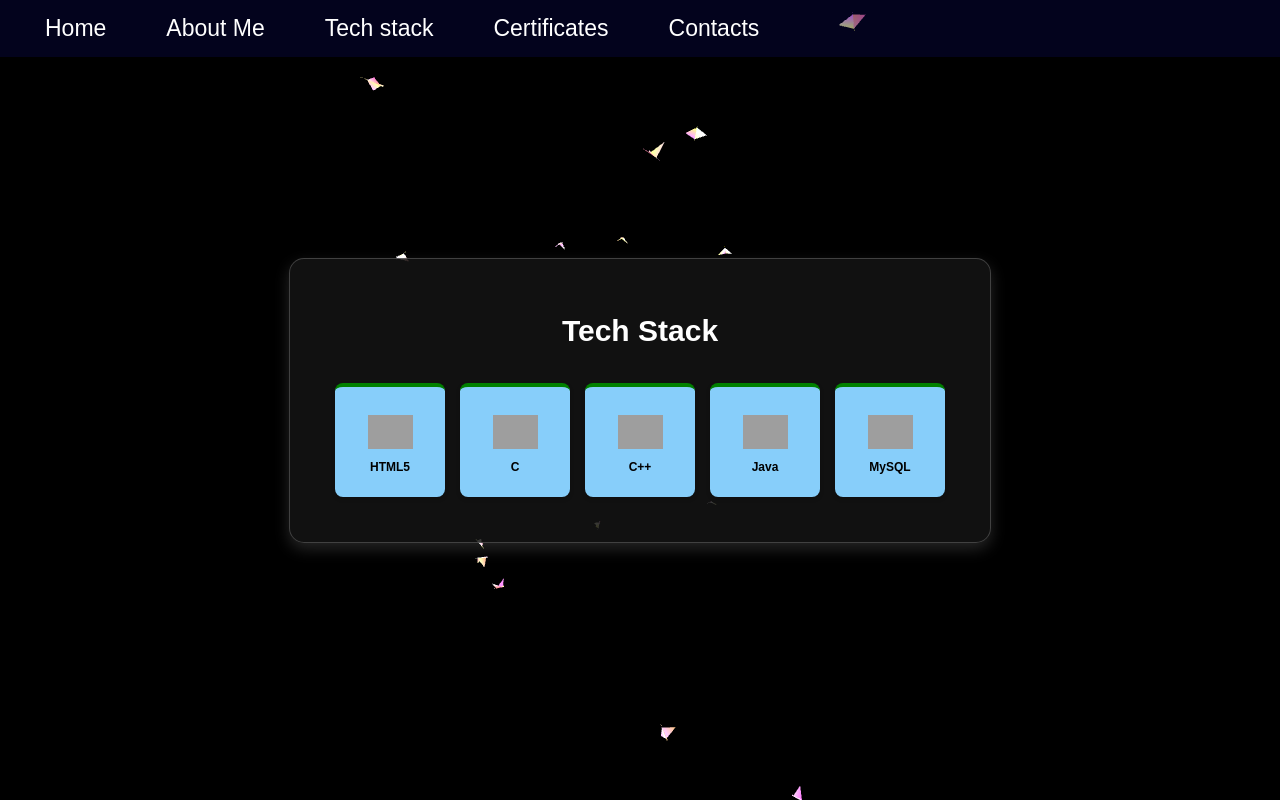
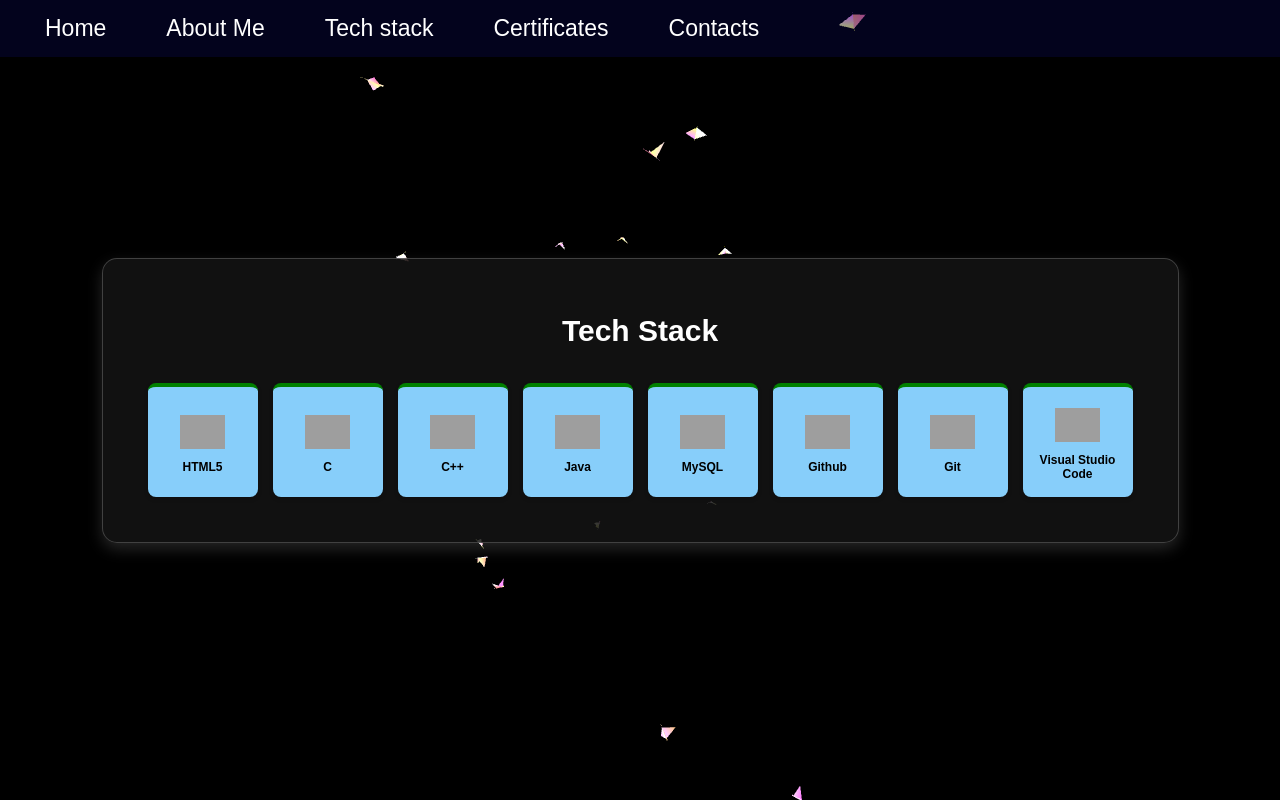
Before and after one commit to Jom-Topacio/portfolio, a plain HTML site: page techstack.html in a window 1280 px wide. Drawn offline with nearby package versions, Linux system fonts and the light colour scheme; grey boxes are pictures that could not be loaded; animation ran at ten frames a second; a web font is replaced by a local one.

Commit message:
Added more programming tools

```diff
--- a/techstack.html
+++ b/techstack.html
@@ -48,7 +48,7 @@
                 <p>HTML5</p>
             </div>
             <div class="tech-item">
-                <img src="https://upload.wikimedia.org/wikipedia/commons/3/35/The_C_Programming_Language_logo.svg" alt="C">
+                <img src="https://upload.wikimedia.org/wikipedia/commons/thumb/1/18/C_Programming_Language.svg/1200px-C_Programming_Language.svg.png" alt="C">
                 <p>C</p>
             </div>
             <div class="tech-item">
@@ -62,6 +62,18 @@
             <div class="tech-item">
                 <img src="https://upload.wikimedia.org/wikipedia/en/d/dd/MySQL_logo.svg" alt="MySQL">
                 <p>MySQL</p>
+            </div>
+            <div class="tech-item">
+                <img src="https://cdn-icons-png.flaticon.com/512/25/25231.png" alt="Github">
+                <p>Github</p>
+            </div>
+            <div class="tech-item">
+                <img src="https://avatars.githubusercontent.com/u/18133?s=280&v=4" alt="Git">
+                <p>Git</p>
+            </div>
+            <div class="tech-item">
+                <img src="https://upload.wikimedia.org/wikipedia/commons/9/9a/Visual_Studio_Code_1.35_icon.svg" alt="VSCODE">
+                <p>Visual Studio Code</p>
             </div>
         </div>
     </div>
```
